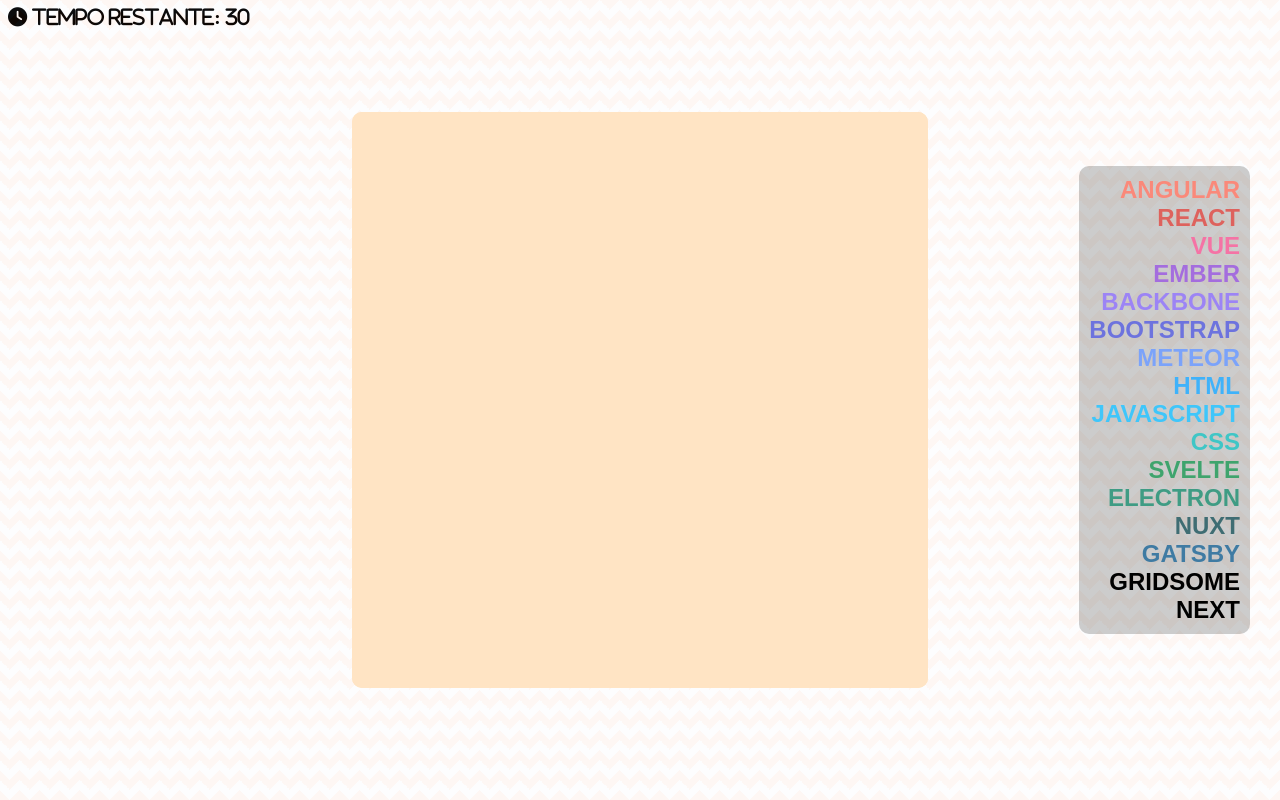
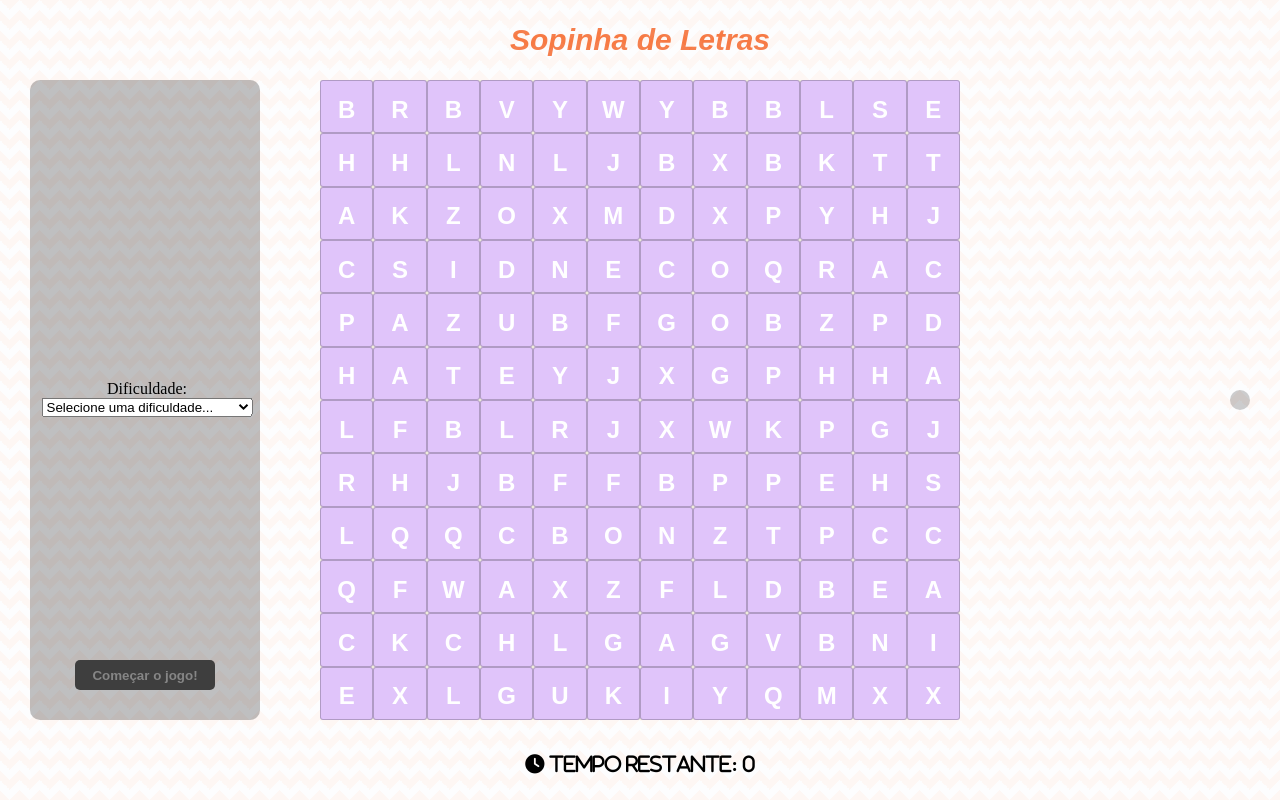
Before and after one commit to Asuryu/LS, a React (Create React App) app in the folder sopa-letras/: page / in a window 1280 px wide. Built offline with nearby package versions, Linux system fonts and the light colour scheme.

Commit message:
Alterações ao Timer, Board e ControlPanel

```diff
--- a/sopa-letras/src/App.css
+++ b/sopa-letras/src/App.css
@@ -1,3 +1,16 @@
+#title{
+    position: absolute;
+    text-align: center;
+    left: 50%;
+    top: 3px;
+    transform: translate(-50%, 0%);
+    font-size: 30px;
+    font-family: Arial, Helvetica, sans-serif;
+    font-style: italic;
+    font-weight: bold;
+    color: #f77a44;
+}
+
 #background {
     position: absolute;
     top: 0;
--- a/sopa-letras/src/App.js
+++ b/sopa-letras/src/App.js
@@ -1,6 +1,6 @@
 import { useEffect, useState } from "react";
 
-import { TIMEOUTGAME } from "./constants";
+import { TIMEOUTGAME, PALAVRAS } from "./constants";
 
 import "./App.css"
 
@@ -8,35 +8,68 @@ import Board from './components/board/board.component';
 import Words from './components/words/words.component';
 import Timer from './components/timer/timer.component';
 import ControlPanel from './components/control-panel/control-panel.component';
+import shuffleArray from "./helpers/shuffleArray";
 
 var timerId = null;
+var timeModifier = 0;
 
 function App() {
 
   const [gameStarted, setGameStarted] = useState(false);
   const [selectedLevel, setSelectedLevel] = useState("0");
-  const [letters, setLetters] = useState([]);
+  const [words, setWords] = useState([])
   const [timer, setTimer] = useState(TIMEOUTGAME);
+
+  const handleGameStart = () => {
+    if (gameStarted) {
+      console.log("Termina Jogo");
+      setGameStarted(false);
+    } else {
+      console.log("Inicia Jogo");
+      setGameStarted(true);
+    }
+  };
 
   const handleLevelChange = (event) => {
     const {value} = event.currentTarget;
     setSelectedLevel(value);
 
-    var tabDim;
-    var tabLetters = [];
+    var tabDim = 0;
+    var numWords = 0;
     switch (value) {
       case "1":
-        tabDim = 10;
+        tabDim = 8;
+        timeModifier = 0;
+        numWords = 5;
         break;
       case "2":
-        tabDim = 15;
+        tabDim = 10;
+        timeModifier = 10;
+        numWords = 8;
         break;
       case "3":
-        tabDim = 20;
+        tabDim = 12;
+        timeModifier = 20;
+        numWords = 12;
         break;
       default:
         break;
     }
+
+    const initialWords = shuffleArray(PALAVRAS);
+    const slicedInitialWords = initialWords.slice(0, numWords);
+    const wordsObjects = [];
+    slicedInitialWords.forEach((word, index) => {
+      wordsObjects.push({
+        key: `${word}-${index}`,
+        index: index,
+        id: word,
+      });
+    });
+    shuffleArray(wordsObjects);
+    console.log(wordsObjects)
+    setWords(wordsObjects);
+    setTimer(TIMEOUTGAME);
   };
 
   useEffect(() => {
@@ -59,16 +92,27 @@ function App() {
         clearInterval(timerId);
       }
     }
-  }, [gameStarted]);
+  }, [gameStarted, timer]);
 
   return (
     <div>
+      <h1 id="title">Sopinha de Letras</h1>
       <div id="background"></div>
       <div id="container">
-        <Timer timer={timer}></Timer>
-        <ControlPanel></ControlPanel>
-        <Board></Board>
-        <Words></Words>
+        <Timer
+          timer={timer}
+          selectedLevel={selectedLevel}
+        />
+        <ControlPanel
+          gameStarted={gameStarted}
+          onGameStart={handleGameStart}
+          selectedLevel={selectedLevel}
+          onLevelChange={handleLevelChange}
+        />
+        <Board>
+          selectedLevel={selectedLevel}
+        </Board>
+        <Words words={words}></Words>
       </div>
     </div>
   );
--- a/sopa-letras/src/components/board/board.component.jsx
+++ b/sopa-letras/src/components/board/board.component.jsx
@@ -1,12 +1,47 @@
 import React from "react";
+import Letter from "../letter/letter.component";
 import "./board.css";
 
 function Board(props) {
+    var totalLetters;
+    var gridClass;
+    switch(props.selectedLevel){
+        case "1":
+            totalLetters = 8 * 8;
+            gridClass = "grid-8x8";
+            break;
+        case "2":
+            totalLetters = 10 * 10;
+            gridClass = "grid-10x10";
+            break;
+        case "3":
+            totalLetters = 12 * 12;
+            gridClass = "grid-12x12";
+            break;
+        default:
+            totalLetters = 12 * 12;
+            gridClass = "grid-12x12";
+            break;
+    }
+
     return (
-        <div className="board">
-
+        <div className={"board " + gridClass}>
+            {generateBoard(totalLetters).map((letter, index) => {
+                return <Letter letter={letter} />
+            })}
         </div>
     )
 }
 
+function generateBoard(size) {
+    let board = [];
+    let possibleLetters = "ABCDEFGHIJKLMNOPQRSTUVWXYZ";
+    for (let i = 0; i < size; i++) {
+        board.push(possibleLetters[Math.floor(Math.random() * possibleLetters.length)]);
+    }
+    return board;
+}
+
+
+
 export default Board;
--- a/sopa-letras/src/components/board/board.css
+++ b/sopa-letras/src/components/board/board.css
@@ -1,12 +1,26 @@
 .board {
     position: absolute;
+    display: grid;
     top: 50%;
     left: 50%;
     transform: translate(-50%, -50%);
-    width: 45vw;
-    height: 45vw;
-    background-color: bisque;
+    width: 80vh;
+    height: 80vh;
+    background-color: beige;
     border-radius: 10px;
     min-width: 400px;
     min-height: 400px;
 }
+
+.grid-8x8{
+    grid-template-columns: repeat(8, 0.5fr);
+    grid-template-rows: repeat(8, 0.5fr);
+}
+.grid-10x10{
+    grid-template-columns: repeat(10, 0.5fr);
+    grid-template-rows: repeat(10, 0.5fr);
+}
+.grid-12x12{
+    grid-template-columns: repeat(12, 0.5fr);
+    grid-template-rows: repeat(12, 0.5fr);
+}
--- a/sopa-letras/src/components/control-panel/control-panel.component.jsx
+++ b/sopa-letras/src/components/control-panel/control-panel.component.jsx
@@ -2,11 +2,32 @@ import React from "react";
 import "./control-panel.css";
 
 function ControlPanel(props) {
-    return (
-        <div className="board">
-
-        </div>
-    )
+  return (
+    <div id="control-panel">
+      <form className="form">
+        <fieldset className="form-group">
+          <label htmlFor="btLevel">Dificuldade: </label>
+          <select
+            id="btLevel"
+            defaultValue="0"
+            onChange={props.onLevelChange}
+            disabled={props.gameStarted}
+          >
+            <option value="0">Selecione uma dificuldade...</option>
+            <option value="1">Simples (8x8) - 5 palavras</option>
+            <option value="2">Intermédio (10x10) - 8 palavras</option>
+            <option value="3">Avançado (12x12) - 12 palavras</option>
+          </select>
+        </fieldset>
+      </form>
+      <button
+          type="button"
+          id="startBtn"
+          disabled={props.selectedLevel === "0"}
+          onClick={props.onGameStart}
+      >{props.gameStarted ? "Parar o jogo" : "Começar o jogo!"}</button>
+    </div>
+  );
 }
 
 export default ControlPanel;
--- a/sopa-letras/src/components/control-panel/control-panel.css
+++ b/sopa-letras/src/components/control-panel/control-panel.css
@@ -0,0 +1,46 @@
+#control-panel{
+    z-index: 2;
+    position: absolute;
+    top: 50%;
+    left: 30px;
+    transform: translate(0%, -50%);
+    width: 230px;
+    height: 80vh;
+    background-color: rgba(27, 27, 27, 0.275);
+    border-radius: 10px;
+}
+
+#startBtn{
+    transition: 0.1s;
+    position: absolute;
+    bottom: 30px;
+    left: 50%;
+    transform: translate(-50%, 0%);
+    background-color: #719719;
+    color: white;
+    width: 140px;
+    height: 30px;
+    border: none;
+    font-weight: bold;
+    border-radius: 5px;
+    cursor: pointer;
+}
+#startBtn:hover{
+    transition: 0.3s;
+    background-color: #99c72e;
+}
+#startBtn:disabled{
+    transition: 0;
+    background-color: #3e3e3e;
+    color: #868686;
+    cursor: default;
+}
+
+.form-group{
+    position: absolute;
+    top: 50%;
+    left: 50%;
+    transform: translate(-50%, -50%);
+    text-align: center;
+    border: none;
+}
--- a/sopa-letras/src/components/timer/timer.component.jsx
+++ b/sopa-letras/src/components/timer/timer.component.jsx
@@ -3,17 +3,21 @@ import "./timer.css";
 
 function Timer(props) {
     var timerClass = "";
-    if(props.timer <= 10) {
+    var timer = props.timer;
+
+    if(timer <= 10) {
         timerClass = "timer-red";
-    } else if(props.timer <= 20) {
+    } else if(timer <= 20) {
         timerClass = "timer-yellow";
     } else {
         timerClass = "";
     }
 
+    if(props.selectedLevel === "0") timer = 0;
+
     return (
         <div className="timer">
-            <i class="fa-solid fa-clock"> Tempo Restante: <span className={timerClass}>{props.timer}</span></i>
+            <i className="fa-solid fa-clock"> Tempo Restante: <span className={timerClass}>{timer}</span></i>
         </div>
     )
 }
--- a/sopa-letras/src/components/timer/timer.css
+++ b/sopa-letras/src/components/timer/timer.css
@@ -1,5 +1,13 @@
+.timer{
+    position: absolute;
+    left: 50%;
+    transform: translate(-50%, 0%);
+    bottom: 25px;
+}
+
 .timer i {
     font-size: 1.2em;
+    text-align: center;
 }
 .timer-red{
     color: red;
--- a/sopa-letras/src/components/words/words.component.jsx
+++ b/sopa-letras/src/components/words/words.component.jsx
@@ -1,15 +1,15 @@
 import React from "react";
 import "./words.css";
-import { PALAVRAS, COLOR_PALETTE } from "../../constants";
+import { COLOR_PALETTE } from "../../constants";
 
 function Words(props) {
     return (
         <div className="words">
             <ul className="words-list">
-                {PALAVRAS.map((word, index) => {
+                {props.words.map(word => {
                     return (
-                        <li key={index} className="word" style={{color: COLOR_PALETTE[index]}}>
-                            {word}
+                        <li key={word.id} className="word" style={{color: COLOR_PALETTE[word.index]}}>
+                            {word.name}
                         </li>
                     )
                 })}
```
